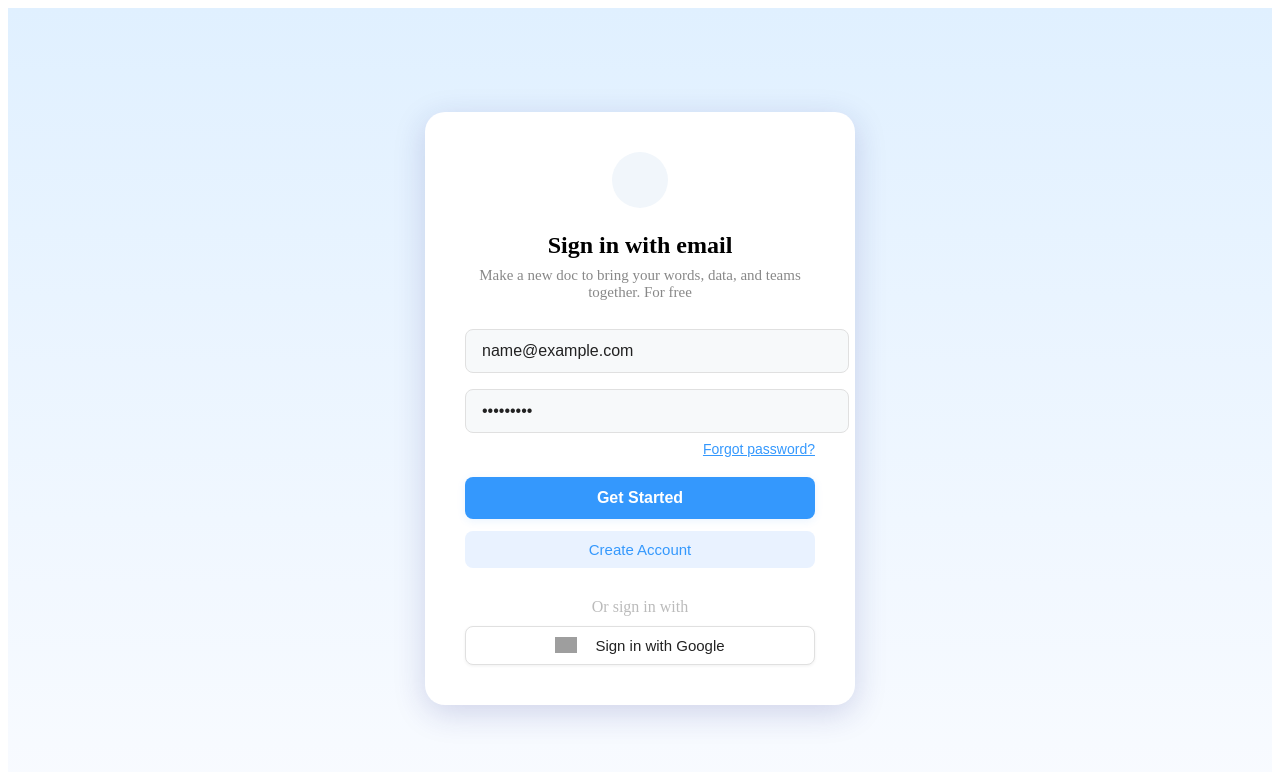
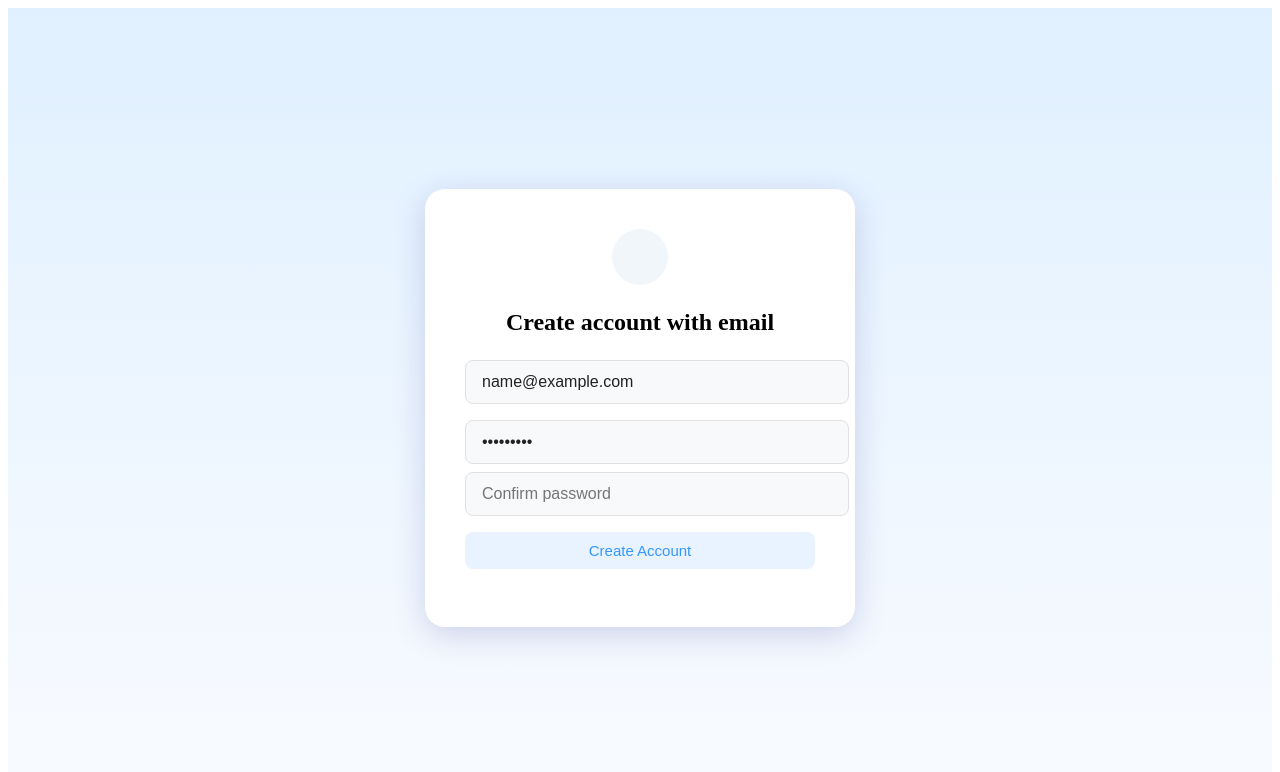
Before and after one commit to TYLERcollum/SecureVision, a React (Create React App) app in the folder frontend/: page / in a window 1280 px wide. Both pictures are taken after typing "name@example.com", "Sample123" into the empty fields and a click on the button "Create Account". Shown: the top 772 px of the page. Built offline with nearby package versions, Linux system fonts and the light colour scheme; grey boxes are pictures that could not be loaded.

Commit message:
Implement create account flow and UI improvements

```diff
--- /dev/null
+++ b/frontend/src/components/login/ConfirmPasswordInput.js
@@ -0,0 +1,23 @@
+import React from "react";
+
+export default function ConfirmPasswordInput({ value, onChange }) {
+  return (
+    <input
+      type="password"
+      placeholder="Confirm password"
+      value={value}
+      onChange={onChange}
+      style={{
+        width: "100%",
+        padding: "12px 16px",
+        marginBottom: 16,
+        borderRadius: 8,
+        border: "1px solid #e0e0e0",
+        fontSize: 16,
+        background: "#f7f9fa",
+        color: "#222",
+      }}
+      required
+    />
+  );
+}
--- a/frontend/src/components/login/LoginButton.js
+++ b/frontend/src/components/login/LoginButton.js
@@ -19,7 +19,7 @@ export default function LoginButton({ onClick }) {
       }}
       onClick={onClick}
     >
-      Get Started
+      Login
     </button>
   );
 }
--- a/frontend/src/screens/LoginScreen.jsx
+++ b/frontend/src/screens/LoginScreen.jsx
@@ -1,6 +1,7 @@
 import React, { useState } from "react";
 import EmailInput from "../components/login/EmailInput";
 import PasswordInput from "../components/login/PasswordInput";
+import ConfirmPasswordInput from "../components/login/ConfirmPasswordInput";
 import LoginButton from "../components/login/LoginButton";
 import CreateAccountButton from "../components/login/CreateAccountButton";
 import GoogleSignInButton from "../components/login/GoogleSignInButton";
@@ -15,6 +16,8 @@ const handleGoogleSignIn = () => {
 export default function LoginScreen() {
   const [email, setEmail] = useState("");
   const [password, setPassword] = useState("");
+  const [confirmPassword, setConfirmPassword] = useState("");
+  const [isCreateMode, setIsCreateMode] = useState(false);
 
   const handleLogin = (e) => {
     e.preventDefault();
@@ -27,9 +30,14 @@ export default function LoginScreen() {
     alert("Forgot password clicked");
   };
 
-  const handleCreateAccount = () => {
+  const handleCreateAccount = (e) => {
+    if (!isCreateMode) {
+      setIsCreateMode(true);
+      return;
+    }
+    e.preventDefault();
     // TODO: Add create account logic
-    alert("Create account clicked");
+    alert(`Create account with ${email}, password: ${password}, confirm: ${confirmPassword}`);
   };
 
   return (
@@ -64,23 +72,36 @@ export default function LoginScreen() {
             􁜉
           </span>
         </div>
-        <h2 style={{ margin: 0, marginBottom: 8 }}>Sign in with email</h2>
-        <div style={{ color: "#888", marginBottom: 28, fontSize: 15, textAlign: "center" }}>
-          Make a new doc to bring your words, data, and teams together. For free
-        </div>
-        <form onSubmit={handleLogin} style={{ width: "100%" }}>
+        <h2 style={{ margin: 0, marginBottom: 24 }}>
+          {isCreateMode ? "Create account with email" : "Sign in with email"}
+        </h2>
+        <form onSubmit={isCreateMode ? handleCreateAccount : handleLogin} style={{ width: "100%" }}>
           <EmailInput value={email} onChange={e => setEmail(e.target.value)} />
           <PasswordInput value={password} onChange={e => setPassword(e.target.value)} />
+          {isCreateMode && (
+            <ConfirmPasswordInput value={confirmPassword} onChange={e => setConfirmPassword(e.target.value)} />
+          )}
+          {!isCreateMode && (
+            <>
               <div style={{ display: "flex", justifyContent: "flex-end", marginBottom: 20 }}>
                 <ForgotPasswordButton onClick={handleForgotPassword} />
               </div>
               <LoginButton />
+            </>
+          )}
+          {isCreateMode && (
+            <CreateAccountButton onClick={handleCreateAccount} />
+          )}
         </form>
+        {!isCreateMode && (
+          <>
             <CreateAccountButton onClick={handleCreateAccount} />
             <div style={{ width: "100%", textAlign: "center", margin: "12px 0 10px 0", color: "#bbb" }}>
               Or sign in with
             </div>
             <GoogleSignInButton onClick={handleGoogleSignIn} />
+          </>
+        )}
       </div>
     </div>
   );
```
Lines whose indentation alone changed are shown as unchanged.
